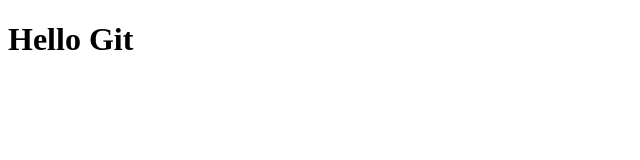
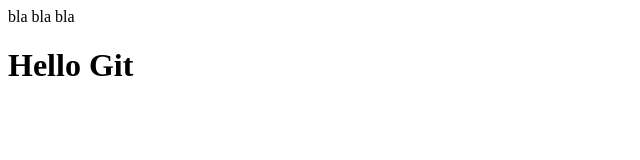
Before and after one commit to novruz23777/gittest1, a plain HTML site: page index.html in a window 1280 px wide. Shown: the whole page, without its empty margins (0-640 px from the left). Drawn offline with Linux system fonts and the light colour scheme.

Commit message:
3d commit

```diff
--- a/index.html
+++ b/index.html
@@ -6,6 +6,8 @@
     <meta name="viewport" content="width=device-width, initial-scale=1.0">
     <title>Git Course</title>
 </head>
+bla bla bla
+</head>
 <body>
     <h1>Hello Git</h1>
 </body>
```
Also changed, not shown: 1 other file.
